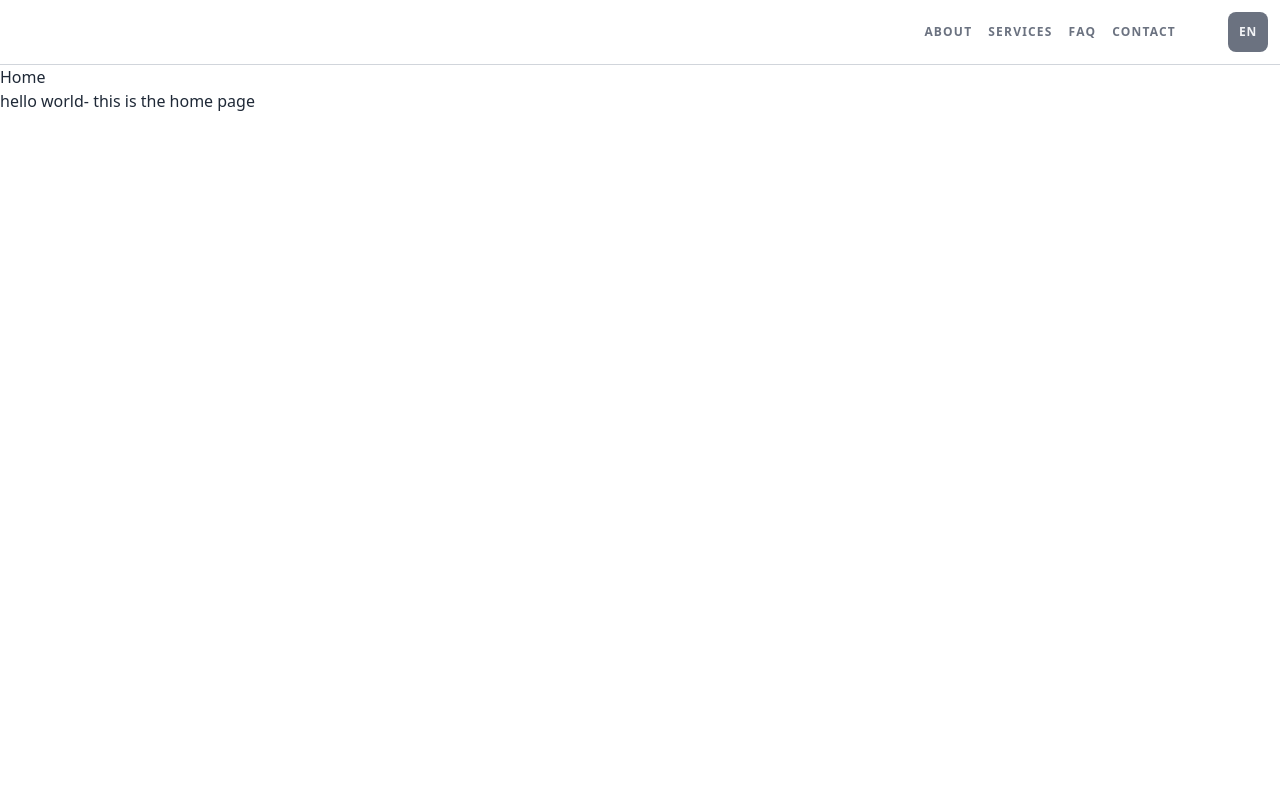
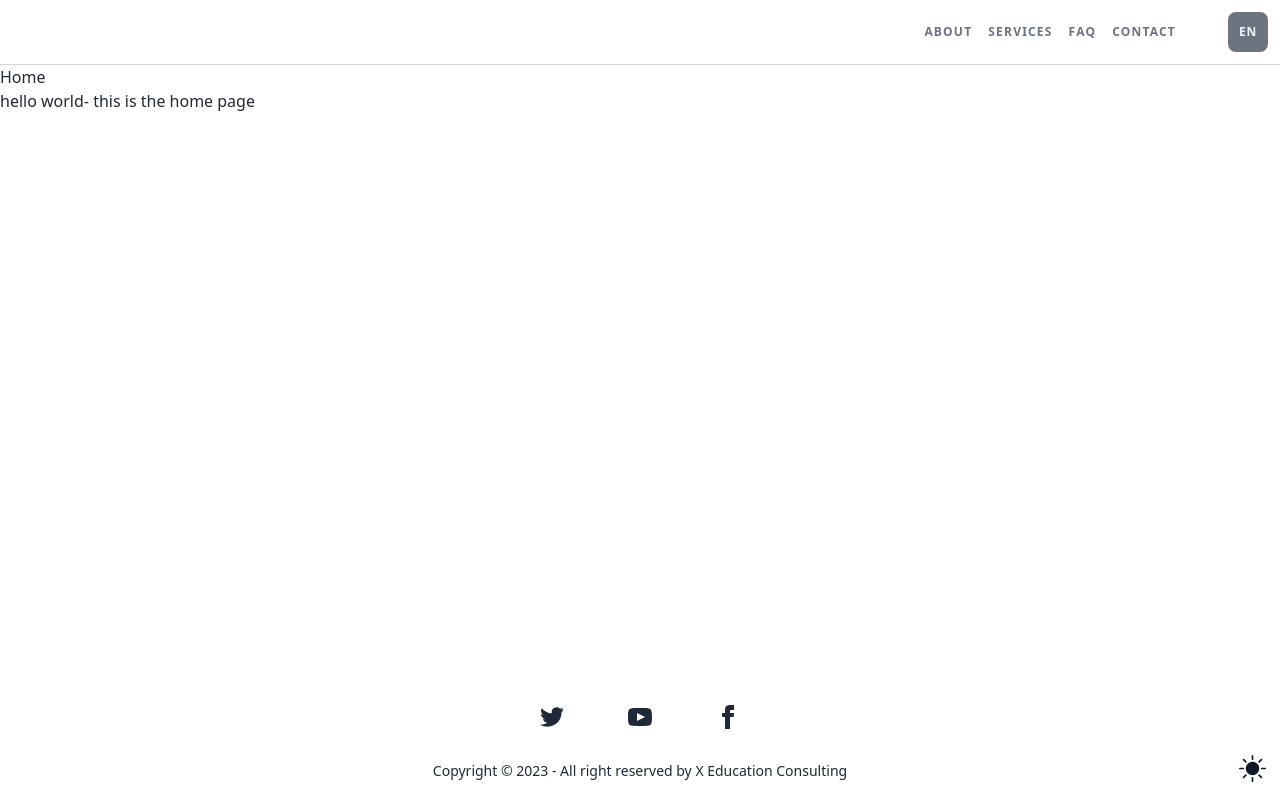
Before and after one commit to trustdan/caprawise-nextjs-education-consulting-website, a Next.js app: page / in a window 1280 px wide. Built offline with nearby package versions, Linux system fonts and the light colour scheme.

Commit message:
add theme-provider, theme-changer and footer

```diff
--- a/app/layout.tsx
+++ b/app/layout.tsx
@@ -1,21 +1,32 @@
 import "./globals.css";
 import Header from "./components/Header";
-import { LanguageProvider } from "./contexts/LanguageContext";
+import { LanguageProvider } from "./contexts/LanguageProvider";
+import ThemeProviders from "./contexts/ThemeProvider";
+import ThemeChanger from "./contexts/ThemeChanger";
+import Footer from "./components/Footer";
 
 export const metadata = {
   title: "Education Consulting",
-  description: "Official website of  XXX Education Consulting Company based in the United States",
+  description:
+    "Official website of  XXX Education Consulting Company based in the United States",
 };
 
-export default function RootLayout({children}: {children: React.ReactNode;}) {
-
+export default function RootLayout({
+  children,
+}: {
+  children: React.ReactNode;
+}) {
   return (
     <html lang="en">
       <body>
-      <LanguageProvider >
-        <Header />
-        {children}
-      </LanguageProvider>
+        <ThemeProviders>
+          <LanguageProvider>
+            <Header />
+            <ThemeChanger />
+            {children}
+            <Footer />
+          </LanguageProvider>
+        </ThemeProviders>
       </body>
     </html>
   );
```
